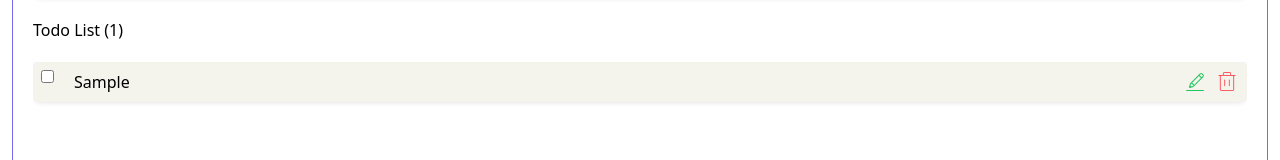
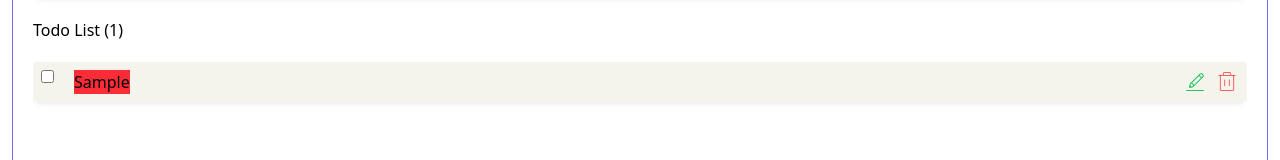
Before and after one commit to teajhaney/mini-todo-app, a React (Vite) app: page / in a window 1280 px wide. Both pictures are taken after typing "Sample" into the empty fields and a click on the button "Add todo". Shown: the part 247-407 px from the top of the page. Built offline with nearby package versions, Linux system fonts and the light colour scheme.

Commit message:
Update TodoList component: add background color to completed todo items for better visibility

```diff
--- a/src/component/TodoList.tsx
+++ b/src/component/TodoList.tsx
@@ -64,7 +64,7 @@ const TodoList = () => {
                                     e.stopPropagation();
                                     toggleTodo(todo.id)
                                 }} id="" />
-                                <span className={`${todo.completed ? "line-through " : ""}`}>{todo.text}</span>
+                                <span className={`${todo.completed ? "line-through " : ""} bg-red-500 break-words`}>{todo.text}</span>
                             </div>
                             <div className="flex gap-2 text-2xl font-extrabold items-start">
                                 <CiEdit onClick={(e) => handleClickToEdit(e, todo.id, todo.text)} className="text-green" />
```
